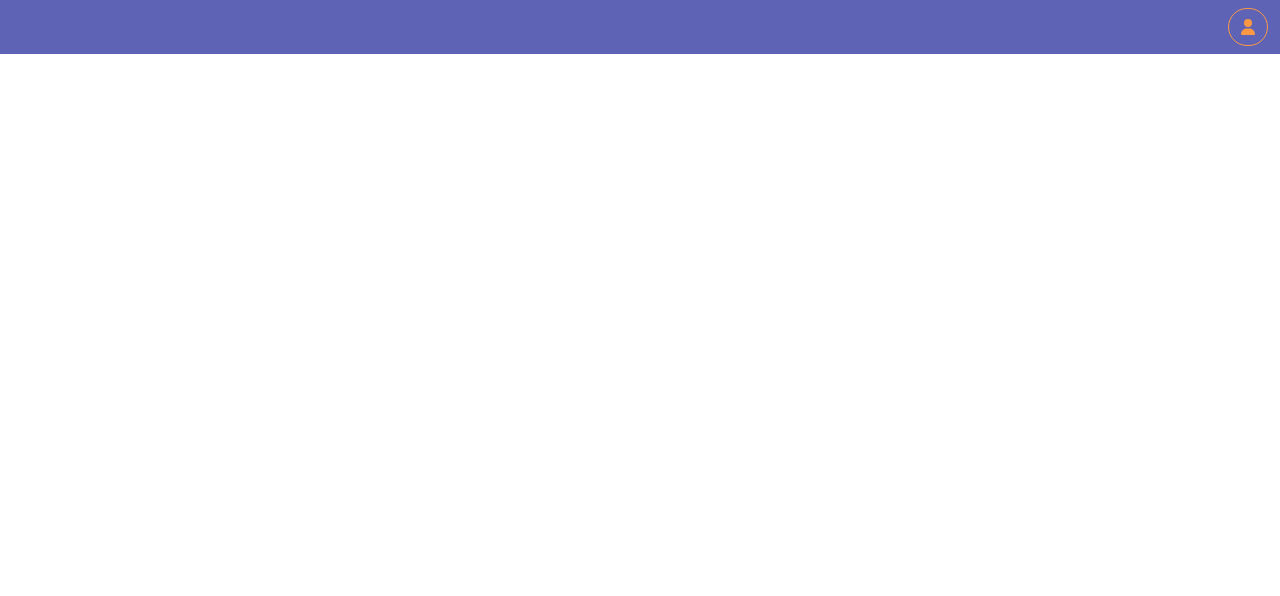
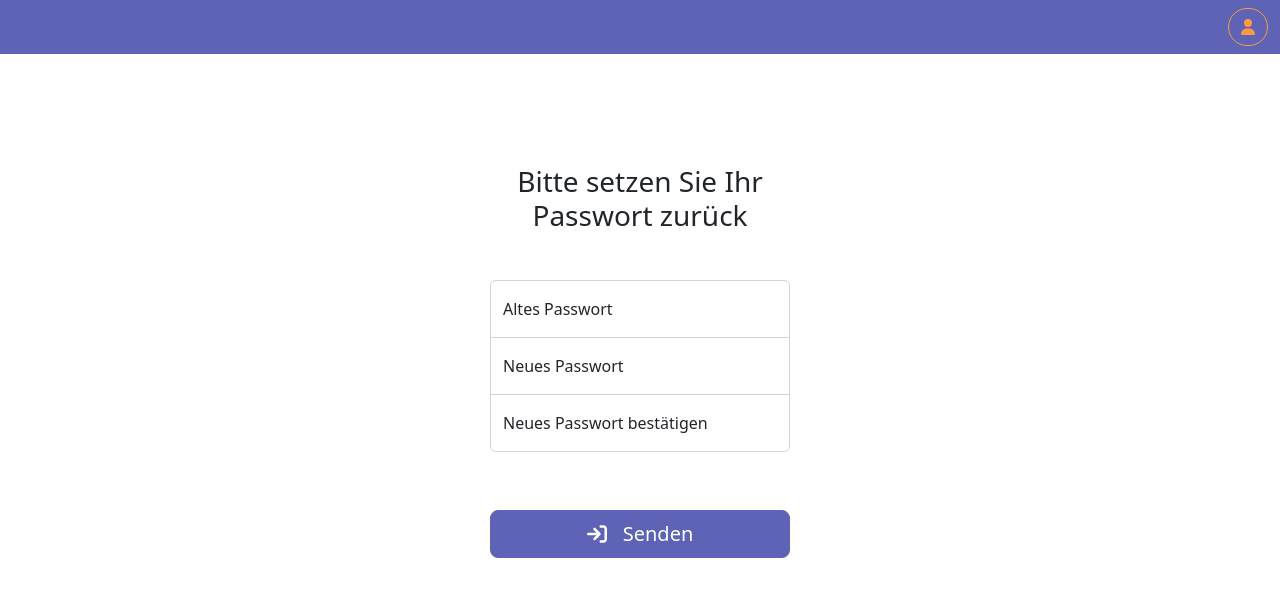
Before and after one commit to gstring33/mdh-true-gift, a Vue app: page /reset-password in a window 1280 px wide. Before the commit this address had no page. Shown: the top 596 px of the page. Built offline with nearby package versions, Linux system fonts and the light colour scheme.

Commit message:
reset password view

```diff
--- a/src/router/index.js
+++ b/src/router/index.js
@@ -1,6 +1,7 @@
 import { createRouter, createWebHistory } from "vue-router";
 import DashboardView from "../views/DashboardView.vue";
 import LoginView from "../views/auth/LoginView.vue";
+import ResetPasswordView from "../views/auth/ResetPasswordView.vue";
 
 const router = createRouter({
   history: createWebHistory(import.meta.env.BASE_URL),
@@ -15,7 +16,12 @@ const router = createRouter({
       name: "login",
       component: LoginView,
     },
-  ],
-});
+    {
+      path: "/reset-password",
+      name: "resetPassword",
+      component: ResetPasswordView
+    }
+    ]
+})
 
 export default router;
--- /dev/null
+++ b/src/views/auth/ResetPasswordView.vue
@@ -0,0 +1,74 @@
+<template>
+  <div class="container">
+    <main class="form-reset-password">
+      <form class="text-center">
+        <h1 class="h3 mb-5 fw-normal mt-5">Bitte setzen Sie Ihr Passwort zurück</h1>
+        <div class="form-floating">
+          <input type="oldPassword" class="form-control" placeholder="altes Passwort">
+          <label for="floatingInput">Altes Passwort</label>
+        </div>
+        <div class="form-floating">
+          <input type="newPassword" class="form-control" placeholder="neues Passwort">
+          <label for="floatingInput">Neues Passwort</label>
+        </div>
+        <div class="form-floating">
+          <input type="confirmPassword" class="form-control" placeholder="neues Passwort">
+          <label for="floatingPassword">Neues Passwort bestätigen</label>
+        </div>
+        <button class="w-100 btn btn-lg btn-primary mt-5" type="submit">
+          <font-awesome-icon :icon="['fas', 'arrow-right-to-bracket']" class="me-3" />Senden
+        </button>
+      </form>
+    </main>
+  </div>
+</template>
+
+<script scoped>
+
+</script>
+
+<style lang="scss" scoped>
+html,
+body {
+  height: 100%;
+}
+
+body {
+  display: flex;
+  align-items: center;
+  padding-top: 40px;
+  padding-bottom: 40px;
+  background-color: #f5f5f5;
+}
+
+.form-reset-password {
+  width: 100%;
+  max-width: 330px;
+  padding: 15px;
+  margin: auto;
+
+  .form-floating:focus-within {
+    z-index: 2;
+  }
+
+  input[type="oldPassword"] {
+    margin-bottom: -1px;
+    border-bottom-right-radius: 0;
+    border-bottom-left-radius: 0;
+  }
+
+  input[type="newPassword"] {
+    margin-bottom: -1px;
+    border-top-left-radius: 0;
+    border-top-right-radius: 0;
+    border-bottom-right-radius: 0;
+    border-bottom-left-radius: 0;
+  }
+
+  input[type="confirmPassword"] {
+    margin-bottom: 10px;
+    border-top-left-radius: 0;
+    border-top-right-radius: 0;
+  }
+}
+</style>
```
